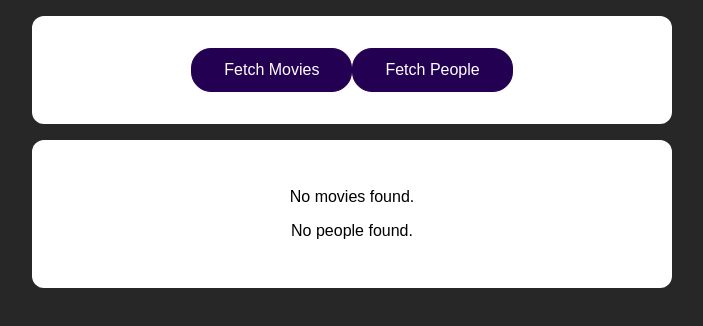
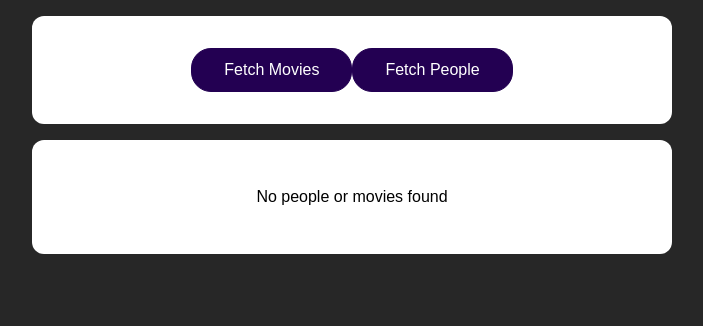
Before and after one commit to mtaylorhayden/ReactBootcamp, a React (Create React App) app in the folder HTTP_Requests/: page / in a window 1280 px wide. Shown: the top 326 px of the page, without its empty margins (288-991 px from the left). Built offline with nearby package versions, Linux system fonts and the light colour scheme.

Commit message:
refactor

```diff
--- a/HTTP_Requests/src/App.js
+++ b/HTTP_Requests/src/App.js
@@ -30,6 +30,7 @@ function App() {
         };
       });
       setMovies(transformedMovieList);
+      setPeoples([]);
       setIsLoading(false);
     } catch (error) {
       setError(error.message);
@@ -53,12 +54,28 @@ function App() {
           };
         });
         setPeoples(transformedPeople);
+        setMovies([]);
         setIsLoading(false);
       });
   }
 
-  console.log(people);
-  console.log(movies);
+  let content = <p>No people or movies found</p>;
+
+  if (movies.length > 0) {
+    content = <MoviesList movies={movies} />;
+  }
+
+  if (people.length > 0) {
+    content = <PeopleList people={people} />;
+  }
+
+  if (error) {
+    content = <p>{error}</p>;
+  }
+
+  if (isLoading) {
+    content = <p>Loading...</p>;
+  }
 
   return (
     <React.Fragment>
@@ -66,14 +83,7 @@ function App() {
         <button onClick={fetchMoviesHandler}>Fetch Movies</button>
         <button onClick={fetchPeopleHandler}>Fetch People</button>
       </section>
-      <section>
-        {isLoading && <p>Loading...</p>}
-        {!isLoading && movies.length > 0 && <MoviesList movies={movies} />}
-        {!isLoading && people.length > 0 && <PeopleList people={people} />}
-        {!isLoading && movies.length === 0 && !error && <p>No movies found.</p>}
-        {!isLoading && people.length === 0 && !error && <p>No people found.</p>}
-        {!isLoading && error && <p>{error}</p>}
-      </section>
+      <section>{content}</section>
     </React.Fragment>
   );
 }
```
